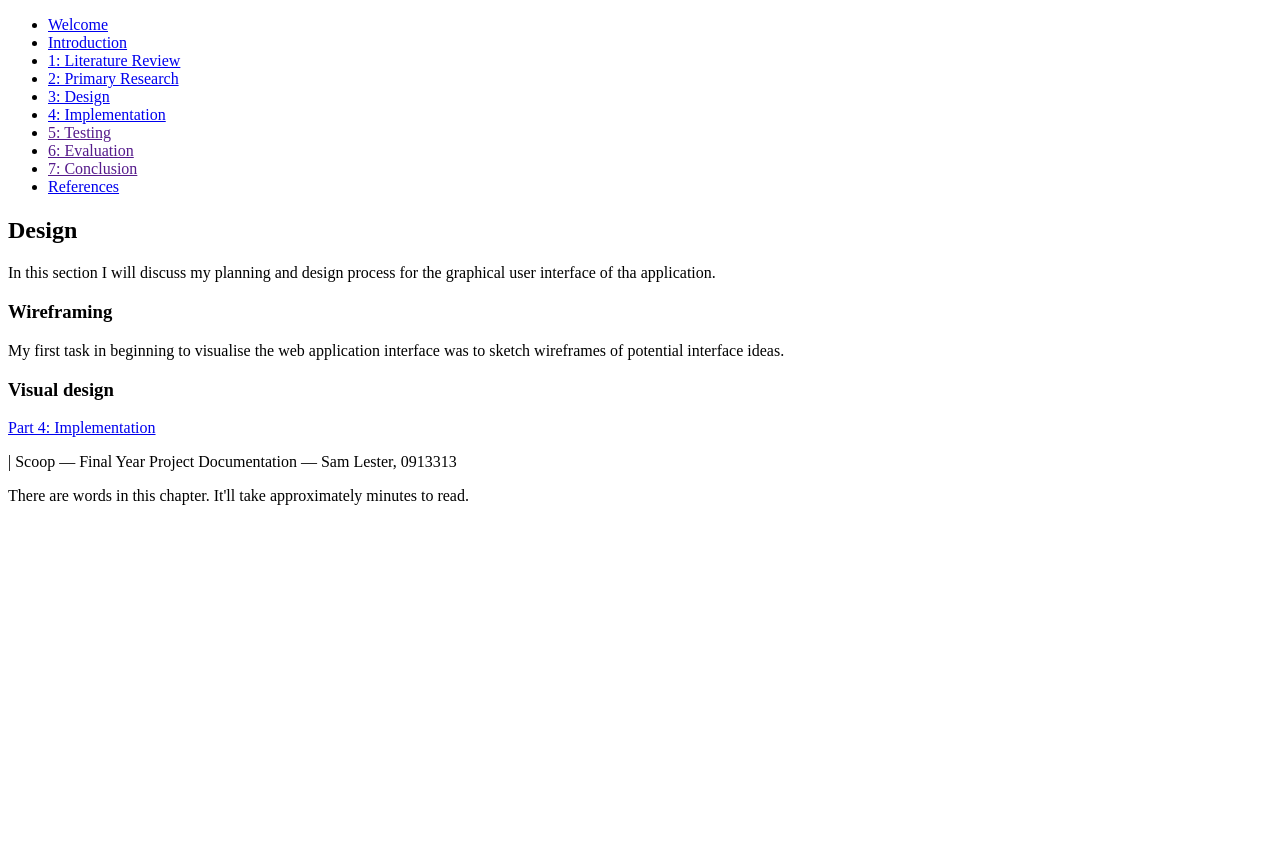
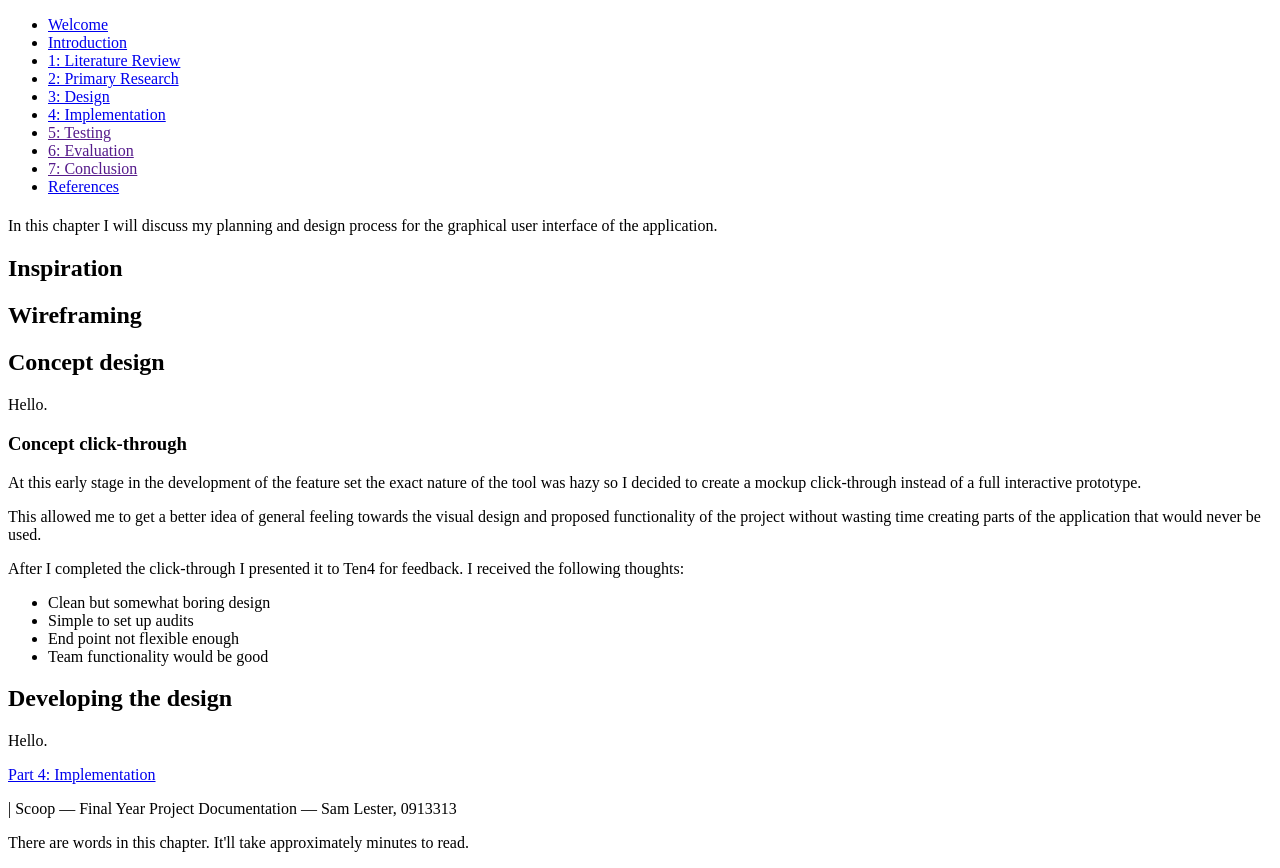
Before and after one commit to samlester/project-documentation, a plain HTML site: page design.html in a window 1280 px wide. Before the commit the page ends 800 px from the top, so only its background shows below. Drawn offline with nearby package versions, Linux system fonts and the light colour scheme; files that its build step writes are made by us from their sources.

Commit message:
Re-arranged design section

```diff
--- a/design.html
+++ b/design.html
@@ -5,17 +5,38 @@
 	<div class="w12">
 		<div class="section">
 			<h1><!-- $title --></h1>
+			<p>In this chapter I will discuss my planning and design process for the graphical user interface of the application.</p>
 		</div>
 
 		<div class="section">
-			<h2>Design</h2>
-			<p>In this section I will discuss my planning and design process for the graphical user interface of tha application.</p>
+			<h2>Inspiration</h2>
 
-			<h3>Wireframing</h3>
-			<p>My first task in beginning to visualise the web application interface was to sketch wireframes of potential interface ideas.</p>
+		</div>
 
-			<h3>Visual design</h3>
+		<div class="section">
+			<h2>Wireframing</h2>
+			<p></p>
+		</div>
 
+		<div class="section">
+			<h2>Concept design</h2>
+			<p>Hello.</p>
+
+			<h3>Concept click-through</h3>
+			<p>At this early stage in the development of the feature set the exact nature of the tool was hazy so I decided to create a mockup click-through instead of a full interactive prototype.</p>
+			<p>This allowed me to get a better idea of general feeling towards the visual design and proposed functionality of the project without wasting time creating parts of the application that would never be used.</p>
+			<p>After I completed the click-through I presented it to Ten4 for feedback. I received the following thoughts:</p>
+			<ul>
+				<li>Clean but somewhat boring design</li>
+				<li>Simple to set up audits</li>
+				<li>End point not flexible enough</li>
+				<li>Team functionality would be good</li>
+			</ul>
+		</div>
+
+		<div class="section">
+			<h2>Developing the design</h2>
+			<p>Hello.</p>
 		</div>
 
 		<a class="next-part" href="<!-- @path implementation.html -->">Part 4: Implementation</a>
```
Also changed, not shown: literature-review.html (+5 -0 lines), primary-research.html (+0 -13 lines).
